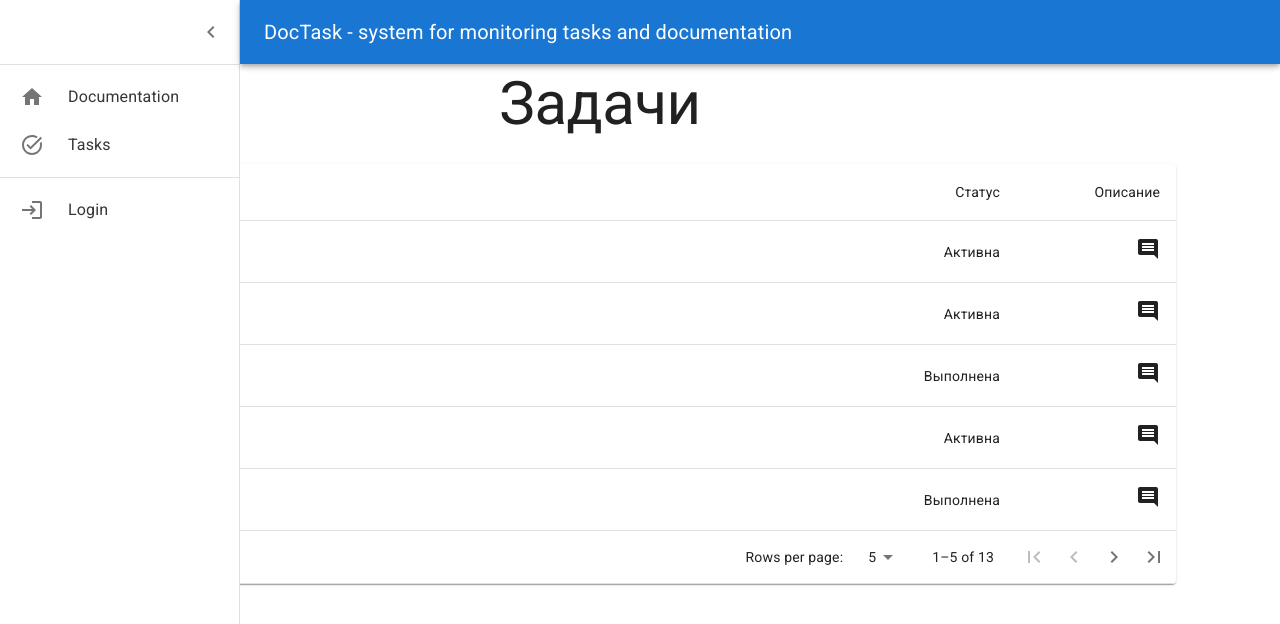
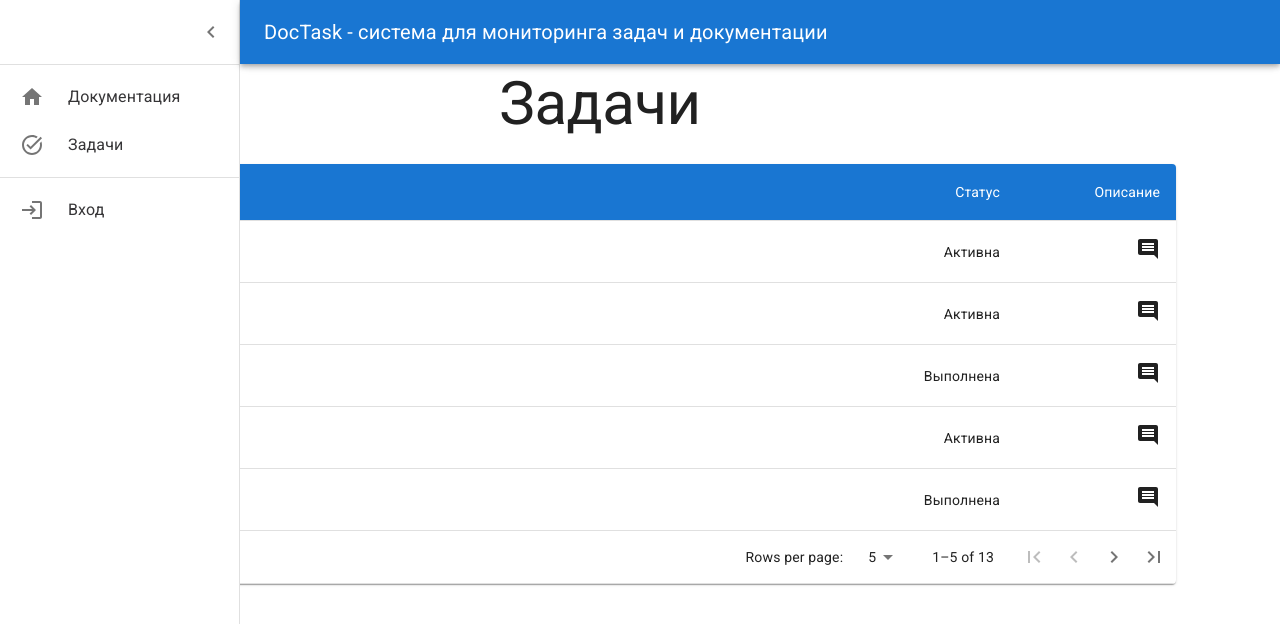
Before and after one commit to codd1e/DocTasks_front, a React (Create React App) app: page /tasks in a window 1280 px wide. Both pictures are taken after a click on the button 32 px from the left and 32 px from the top of the page. Shown: the top 624 px of the page. Built offline with nearby package versions, Linux system fonts and the light colour scheme; no server answers.

Commit message:
change table styles

```diff
--- a/src/api/instance.ts
+++ b/src/api/instance.ts
@@ -24,7 +24,6 @@ axiosInstance.interceptors.request.use(async (config) => {
             ...config.headers,
             authorization: autharization
         }
-        console.log(config.headers)
     }
 
     return config
--- a/src/components/Header.tsx
+++ b/src/components/Header.tsx
@@ -132,7 +132,7 @@ const Header:FC = () => {
                         <MenuIcon />
                     </IconButton>
                     <Typography variant="h6" noWrap component="div">
-                        DocTask - system for monitoring tasks and documentation
+                        DocTask - система для мониторинга задач и документации
                     </Typography>
                 </Toolbar>
             </AppBar>
@@ -166,7 +166,7 @@ const Header:FC = () => {
                                 >
                                     {<HomeIcon/>}
                                 </ListItemIcon>
-                                <ListItemText primary={"Documentation"} sx={{ opacity: open ? 1 : 0 }} />
+                                <ListItemText primary={"Документация"} sx={{ opacity: open ? 1 : 0 }} />
                             </ListItemButton>
                         </ListItem>
                     </Link>
@@ -188,7 +188,7 @@ const Header:FC = () => {
                                 >
                                     {<TaskAltIcon/>}
                                 </ListItemIcon>
-                                <ListItemText primary={"Tasks"} sx={{ opacity: open ? 1 : 0 }} />
+                                <ListItemText primary={"Задачи"} sx={{ opacity: open ? 1 : 0 }} />
                             </ListItemButton>
                         </ListItem>
                     </Link>
@@ -214,7 +214,7 @@ const Header:FC = () => {
                                     >
                                         <LoginIcon/>
                                     </ListItemIcon>
-                                    <ListItemText primary={"Login"} sx={{ opacity: open ? 1 : 0 }} />
+                                    <ListItemText primary={"Вход"} sx={{ opacity: open ? 1 : 0 }} />
                                 </ListItemButton>
                             </ListItem>
                         </Link>
@@ -238,7 +238,7 @@ const Header:FC = () => {
                                         >
                                             <AccountCircleIcon/>
                                         </ListItemIcon>
-                                        <ListItemText primary={"Profile"} sx={{ opacity: open ? 1 : 0 }} />
+                                        <ListItemText primary={"Профиль"} sx={{ opacity: open ? 1 : 0 }} />
                                     </ListItemButton>
                                 </ListItem>
                             </Link>
@@ -264,7 +264,7 @@ const Header:FC = () => {
                                     >
                                         <LogoutIcon/>
                                     </ListItemIcon>
-                                    <ListItemText primary={"Logout"} sx={{ opacity: open ? 1 : 0 }} />
+                                    <ListItemText primary={"Выход"} sx={{ opacity: open ? 1 : 0 }} />
                                 </ListItemButton>
                             </ListItem>
                         </>
--- a/src/pages/TasksPage.tsx
+++ b/src/pages/TasksPage.tsx
@@ -133,10 +133,10 @@ const TasksPage:FC = () => {
             <TableContainer component={Paper}>
                 <Table sx={{ minWidth: 650 }} aria-label="simple table">
                     <TableHead>
-                        <TableRow>
-                            <TableCell>Задача</TableCell>
-                            <TableCell align="right">Статус</TableCell>
-                            <TableCell align="right">Описание</TableCell>
+                        <TableRow style={{backgroundColor: "#1976D2"}}>
+                            <TableCell style={{color: 'white'}}>Задача</TableCell>
+                            <TableCell align="right" style={{color: 'white'}}>Статус</TableCell>
+                            <TableCell align="right" style={{color: 'white'}}>Описание</TableCell>
                         </TableRow>
                     </TableHead>
                     <TableBody>
```
